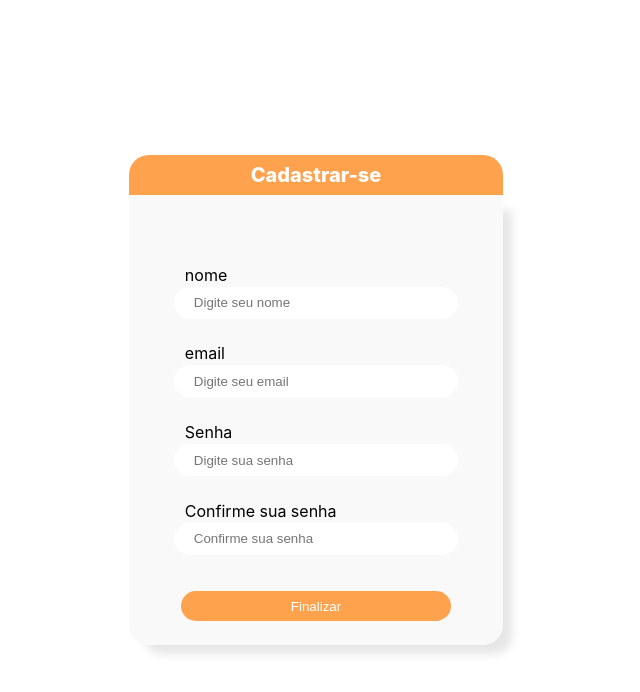
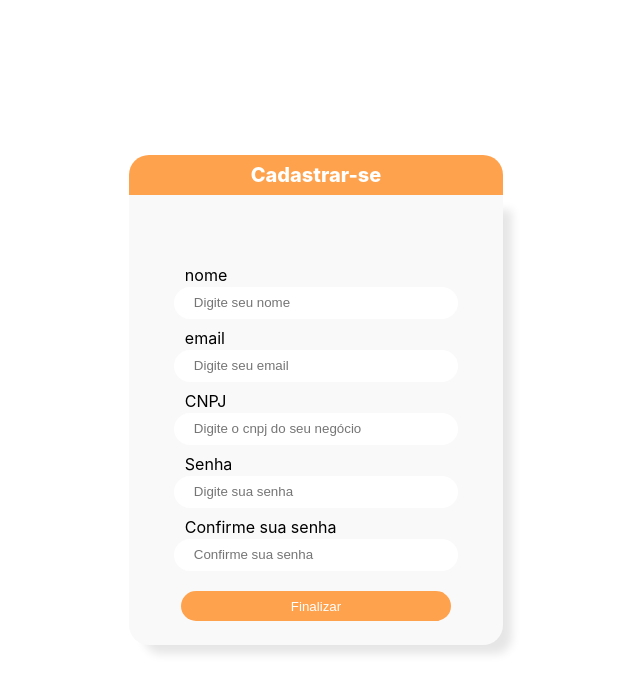
Before and after one commit to GabrielBessi/gestao_de_estoque_frontend, a React (Vite) app: page /register in a window 1280 px wide. Shown: the top 692 px of the page, without its empty margins (324-964 px from the left). Built offline with nearby package versions, Linux system fonts and the light colour scheme; some icons are missing.

Commit message:
fix<form-login>: lógica das requições de login e cadastro implementadas

```diff
--- a/src/pages/login/login.jsx
+++ b/src/pages/login/login.jsx
@@ -1,23 +1,42 @@
 import { useForm } from "react-hook-form";
-import { HeaderForm, LoginForm } from "./styles";
+import { HeaderForm, LoginForm, PositionForm } from "./styles";
+import Input from "../../components/inputs/input";
+import { Link, useNavigate } from "react-router-dom";
+import api from "../../services/api";
 import { loginStore } from "../../store/loginStore";
-import Input from "../../components/inputs/input";
-import { Link } from "react-router-dom";
 
 function LoginPage() {
   const { register, handleSubmit } = useForm();
-  const login = loginStore((state) => state.login);
+  const user = loginStore((state) => state.login);
+  const navigate = useNavigate();
 
-  function dataLogin(data) {
-    login(data);
+  function loginUser(dataUser) {
+    api
+      .post("/users/login", dataUser)
+      .then((response) => {
+        console.log(response);
+        console.log(response.data.token);
+        const { token } = response.data;
+        user(response.data.user);
+
+        localStorage.setItem("estoque:token", token);
+
+        api.defaults.headers.authorization = `Bearer ${token}`;
+
+        <Input value={""} />;
+
+        navigate("home");
+      })
+      .catch((error) => console.log(error.response.data.message));
   }
 
   return (
+    <PositionForm>
       <LoginForm>
         <HeaderForm>
           <span>Login</span>
         </HeaderForm>
-      <form onSubmit={handleSubmit(dataLogin)}>
+        <form onSubmit={handleSubmit(loginUser)}>
           <div>
             <Input
               type="email"
@@ -41,6 +60,7 @@ function LoginPage() {
           </p>
         </form>
       </LoginForm>
+    </PositionForm>
   );
 }
 
--- a/src/pages/login/styles.jsx
+++ b/src/pages/login/styles.jsx
@@ -1,4 +1,12 @@
 import { styled } from "styled-components";
+
+export const PositionForm = styled.div`
+  display: flex;
+
+  height: 100vh;
+
+  align-items: center;
+`;
 
 export const HeaderForm = styled.div`
   display: flex;
--- a/src/pages/register/register.jsx
+++ b/src/pages/register/register.jsx
@@ -1,24 +1,35 @@
 import { useForm } from "react-hook-form";
 import Input from "../../components/inputs/input";
-import { loginStore } from "../../store/loginStore";
 import { ButtonLink as Link, RegisterForm as Section } from "./styles";
-import { HeaderForm } from "../login/styles";
+import { HeaderForm, PositionForm } from "../login/styles";
 import { PiKeyReturnFill } from "react-icons/pi";
+import api from "../../services/api";
+import { useNavigate } from "react-router-dom";
 
 function RegisterPage() {
   const { register, handleSubmit } = useForm();
-  const newRegister = loginStore((state) => state.newRegister);
+  const navigate = useNavigate();
 
-  function dataRegister(data) {
-    newRegister(data);
+  function registerUser(dataUser) {
+    console.log(dataUser);
+    api
+      .post("users", dataUser)
+      .then((response) => {
+        console.log(response);
+        navigate("/");
+      })
+      .catch((error) => {
+        console.log(error.response.data.error);
+      });
   }
 
   return (
+    <PositionForm>
       <Section>
         <HeaderForm>
           <span>Cadastrar-se</span>
         </HeaderForm>
-      <form onSubmit={handleSubmit(dataRegister)}>
+        <form onSubmit={handleSubmit(registerUser)}>
           <Link to={"/"}>
             <PiKeyReturnFill />
           </Link>
@@ -36,6 +47,12 @@ function RegisterPage() {
               dataUser={register("email")}
             />
             <Input
+              type="text"
+              label="CNPJ"
+              placeholder="Digite o cnpj do seu negócio"
+              dataUser={register("cnpj")}
+            />
+            <Input
               type="password"
               label="Senha"
               placeholder="Digite sua senha"
@@ -51,6 +68,7 @@ function RegisterPage() {
           <button type="submit">Finalizar</button>
         </form>
       </Section>
+    </PositionForm>
   );
 }
 
```
Lines whose indentation alone changed are shown as unchanged.
